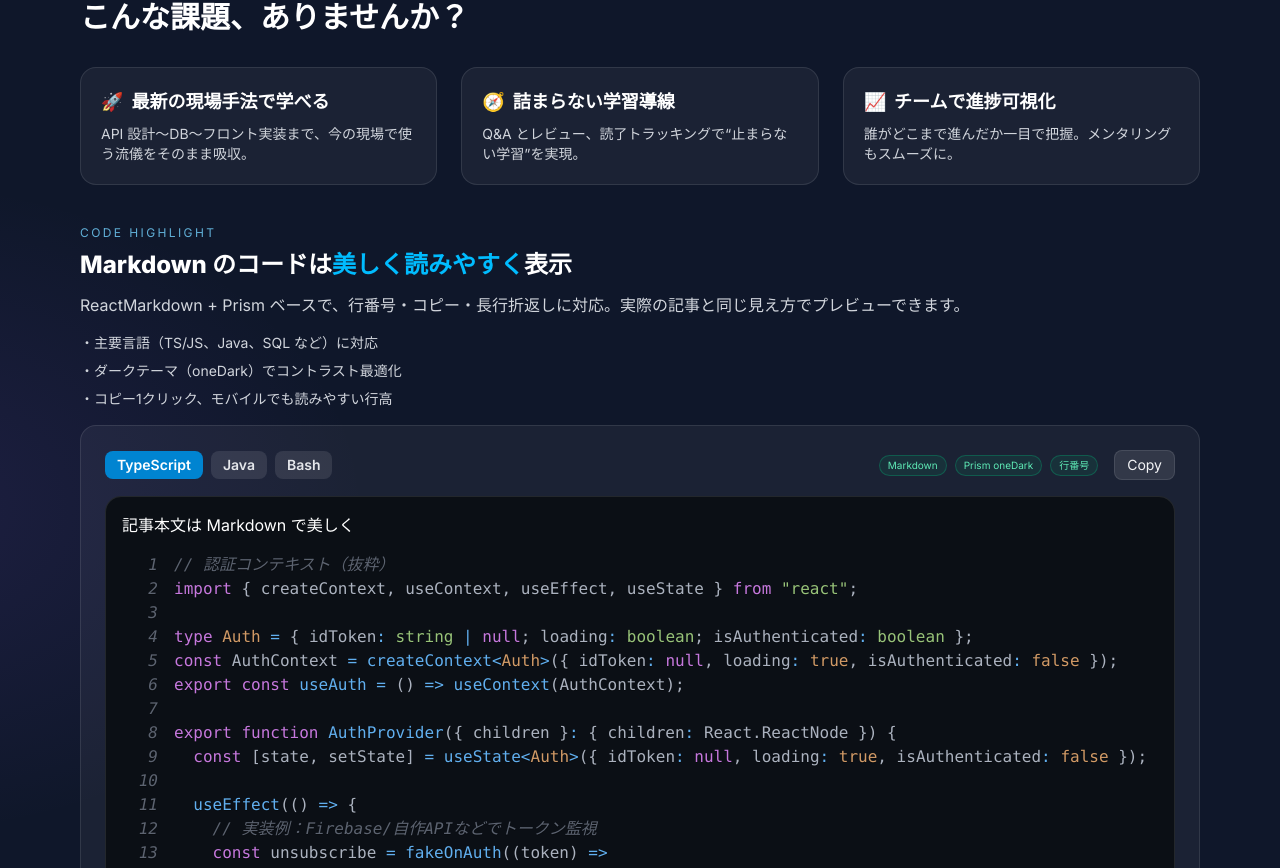
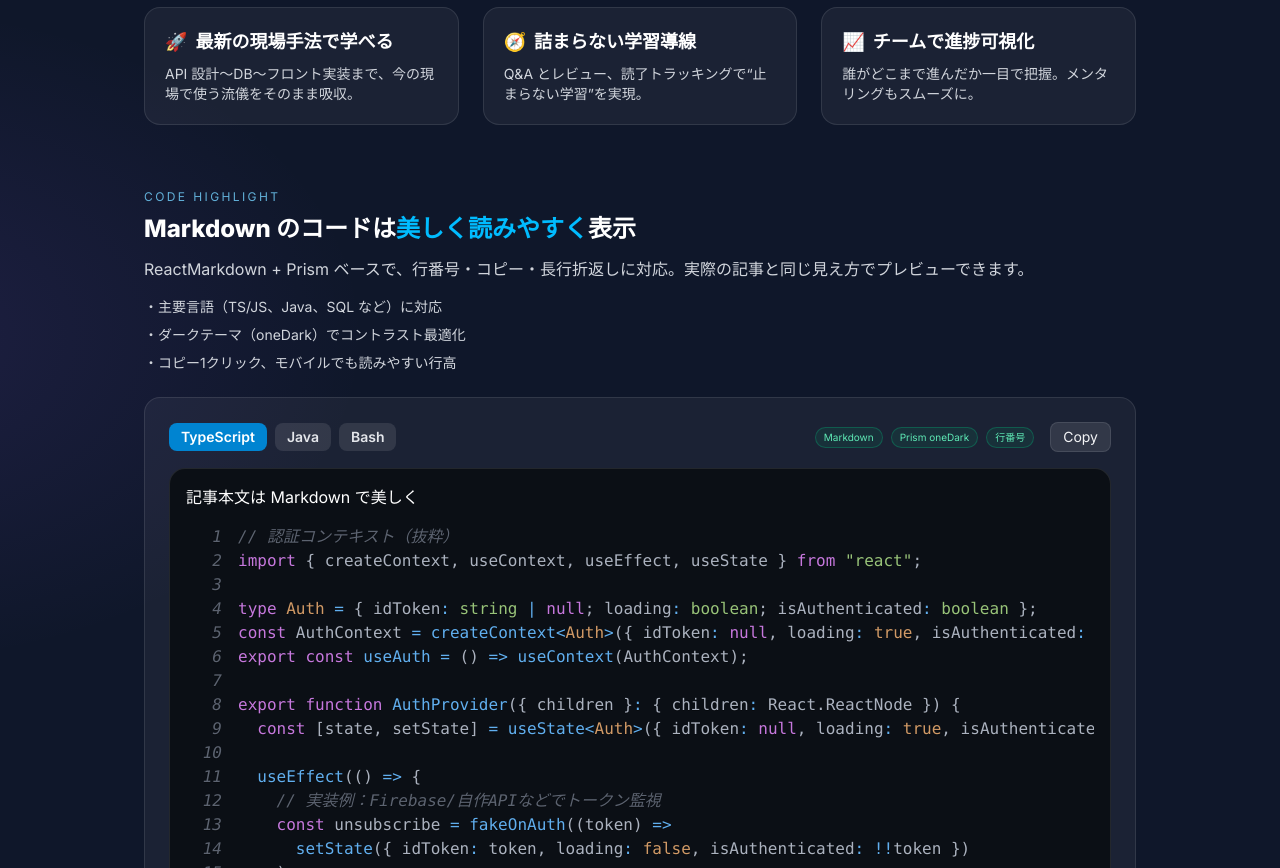
Before and after one commit to muraokajade/dev-nav-lp, a React (Vite) app: page / in a window 1280 px wide. Shown: the part 772-1640 px from the top of the page. Built offline with nearby package versions, Linux system fonts and the light colour scheme.

Commit message:
first commit

```diff
--- a/src/App.tsx
+++ b/src/App.tsx
@@ -12,18 +12,15 @@
 
 const App: React.FC = () => {
   return (
-    <div className="text-white font-[Inter] scroll-smooth">
-      {/* ページ先頭アンカー（視覚的には非表示） */}
-      <span id="top" className="sr-only" aria-hidden="true" />
-
-      {/* Header */}
+    // ヘッダーかぶり対策（stickyヘッダーぶんのオフセット）
+    <div id="top" className="text-white font-[Inter] scroll-smooth scroll-pt-14">
+      {/* Header（本文と同じ幅に統一） */}
       <header className="sticky top-0 z-40 backdrop-blur bg-black/30 border-b border-white/10">
-        <div className="max-w-6xl mx-auto px-4 h-14 flex items-center justify-between">
-          {/* ブランド＝ホームリンク */}
+        <div className="max-w-5xl mx-auto px-4 h-14 flex items-center justify-between">
           <a
             href="#top"
             aria-label="Go to home"
-            className="text-xl font-extrabold rounded focus:outline-none focus-visible:ring-2 focus-visible:ring-sky-400 hover:opacity-90"
+            className="text-xl font-extrabold hover:opacity-90 focus-visible:ring-2 focus-visible:ring-sky-400 rounded"
           >
             <span className="text-sky-400">{site.brand}</span>
           </a>
@@ -36,8 +33,11 @@
             ))}
           </nav>
 
+          {/* 資料請求は本体サイトへ */}
           <a
-            href="#contact"
+            href={site.requestUrl}
+            target="_blank"
+            rel="noopener noreferrer"
             className="px-3 py-1.5 rounded-lg bg-sky-500 hover:bg-sky-400 text-sm font-semibold btn-shine"
           >
             {site.ctaLabel}
@@ -45,7 +45,9 @@
         </div>
       </header>
 
-      {/* Sections */}
+      {/* Main：幅と縦リズムを一括管理。モバイルは固定CTAぶつかり回避で pb-20 */}
+      <main className="max-w-5xl mx-auto px-4 pb-20 md:pb-0">
+        <div className="space-y-12 md:space-y-20 lg:space-y-24">
           <Hero />
           <Features />
           <Flow />
@@ -53,29 +55,35 @@
           <FAQ />
           <CTA />
 
-      {/* Contact（ダミー） */}
-      <Section id="contact" className="py-14">
-        <div className="mb-8">
+          {/* Contact：本体サイトへ誘導（mailtoは使わない運用） */}
+          <Section id="contact">
+            <div className="mb-6">
               <div className="text-xs uppercase tracking-[.2em] text-sky-300/80 mb-2">Contact</div>
-          <h2 className="text-2xl md:text-3xl font-extrabold text-white">お問い合わせ</h2>
+              <h2 className="text-2xl md:text-3xl font-extrabold">お問い合わせ</h2>
             </div>
-        <p className="text-gray-300 mb-6 text-sm">
-          フォームは後で差し替え。今はメールリンクだけ用意しています。
+            <p className="text-gray-300 mb-4 text-sm">
+              資料請求/お問い合わせは本サイトのフォームからお願いします。
             </p>
             <a
-          href={`mailto:${site.contactMail}`}
-          className="px-4 py-2 rounded-xl bg-white/10 hover:bg-white/20 border border-white/10"
+              href={site.requestUrl}
+              target="_blank"
+              rel="noopener noreferrer"
+              className="inline-block px-4 py-2 rounded-xl bg-white/10 hover:bg-white/20 border border-white/10"
             >
-          {site.contactMail} にメールする
+              本サイトで資料請求する
             </a>
           </Section>
+        </div>
+      </main>
 
       <Footer />
 
-      {/* Sticky CTA（モバイル） */}
+      {/* Sticky CTA（モバイルも外部リンクに統一） */}
       <div className="fixed bottom-3 inset-x-0 px-4 md:hidden">
         <a
-          href="#contact"
+          href={site.requestUrl}
+          target="_blank"
+          rel="noopener noreferrer"
           className="block text-center rounded-xl bg-sky-500 hover:bg-sky-400 font-bold py-3 btn-shine"
         >
           いますぐ資料請求
--- a/src/components/FAQ.tsx
+++ b/src/components/FAQ.tsx
@@ -19,7 +19,7 @@
 };
 
 export const FAQ: React.FC = () => (
-  <Section id="faq" className="py-14">
+  <Section id="faq">
     <div className="mb-8">
       <div className="text-xs uppercase tracking-[.2em] text-sky-300/80 mb-2">FAQ</div>
       <h2 className="text-2xl md:text-3xl font-extrabold text-white">よくある質問</h2>
--- a/src/components/Features.tsx
+++ b/src/components/Features.tsx
@@ -1,21 +1,22 @@
+// src/components/Features.tsx
 import React from "react";
 import { Section } from "./Section";
 import { site } from "../data/site";
 import CodeShowcase from "./CodeShowcase";
 
 export const Features: React.FC = () => (
-  <Section id="features" className="py-14">
+  <Section id="features">
     {/* 見出し */}
     <div className="mb-8">
       <div className="text-xs uppercase tracking-[.2em] text-sky-300/80 mb-2">Why</div>
-      <h2 className="text-2xl md:text-3xl font-extrabold text-white">こんな課題、ありませんか？</h2>
+      <h2 className="text-2xl md:text-3xl font-extrabold">こんな課題、ありませんか？</h2>
     </div>
 
     {/* 課題カード */}
     <div className="grid md:grid-cols-3 gap-6">
       {site.features.map((f) => (
         <div key={f.title} className="p-5 rounded-2xl bg-white/5 border border-white/10">
-          <div className="text-lg font-semibold mb-2">
+          <div className="text-lg font-semibold mb-2 flex items-center">
             <span className="mr-2">{f.icon}</span>
             {f.title}
           </div>
@@ -24,22 +25,21 @@
       ))}
     </div>
 
-    {/* コード・ショーケース */}
-    <div className="mt-10">
+    {/* コード・ショーケース（下をしっかり空ける） */}
+    <div className="mt-12 md:mt-16">
       <div className="text-xs uppercase tracking-[.2em] text-sky-300/80 mb-2">Code Highlight</div>
-      <h3 className="text-xl md:text-2xl font-extrabold text-white">
+      <h2 className="text-xl md:text-2xl font-extrabold">
         Markdown のコードは<strong className="text-sky-400">美しく読みやすく</strong>表示
-      </h3>
+      </h2>
       <p className="mt-3 text-gray-300">
-        ReactMarkdown + Prism ベースで、⾏番号・コピー・長⾏折返しに対応。実際の記事と同じ見え方でプレビューできます。
+        ReactMarkdown + Prism ベースで、行番号・コピー・長⾏折返しに対応。実際の記事と同じ見え方でプレビューできます。
       </p>
       <ul className="mt-4 space-y-2 text-sm text-gray-300">
         <li>・主要言語（TS/JS、Java、SQL など）に対応</li>
         <li>・ダークテーマ（oneDark）でコントラスト最適化</li>
         <li>・コピー1クリック、モバイルでも読みやすい行高</li>
       </ul>
-
-      <CodeShowcase className="mt-4" />
+      <CodeShowcase className="mt-6" />
     </div>
   </Section>
 );
--- a/src/components/Section.tsx
+++ b/src/components/Section.tsx
@@ -1,36 +1,13 @@
 // src/components/Section.tsx
 import clsx from "clsx";
-
-type Space = "tight" | "normal" | "loose";
+import React from "react";
 
 export const Section: React.FC<{
   id?: string;
   className?: string;
-  space?: Space;
-  /** 上だけ余白を潰す */
-  flushTop?: boolean;
-  /** 下だけ余白を潰す */
-  flushBottom?: boolean;
   children: React.ReactNode;
-}> = ({ id, className, space = "normal", flushTop, flushBottom, children }) => {
-  const pad: Record<Space, string> = {
-    tight:  "py-10 md:py-14",
-    normal: "py-16 md:py-24",
-    loose:  "py-20 md:py-32",
-  };
-
-  return (
-    <section
-      id={id}
-      className={clsx(
-        "max-w-6xl mx-auto px-4 scroll-mt-20 md:scroll-mt-24",
-        pad[space],
-        flushTop && "!pt-0",
-        flushBottom && "!pb-0",
-        className
-      )}
-    >
-      {children}
-    </section>
-  );
-};
+}> = ({ id, className, children }) => (
+  <section id={id} className={clsx("w-full scroll-mt-14", className)}>
+    {children}
+  </section>
+);
--- a/src/components/Voices.tsx
+++ b/src/components/Voices.tsx
@@ -3,7 +3,7 @@
 import { site } from "../data/site";
 
 export const Voices: React.FC = () => (
-  <Section id="voices" className="py-14">
+  <Section id="voices">
     <div className="mb-8">
       <div className="text-xs uppercase tracking-[.2em] text-sky-300/80 mb-2">Voices</div>
       <h2 className="text-2xl md:text-3xl font-extrabold text-white">受講者の声</h2>
--- a/src/data/site.ts
+++ b/src/data/site.ts
@@ -1,13 +1,17 @@
+// src/data/site.ts
 export const site = {
   brand: "DevNav+",
   ctaLabel: "資料請求",
   contactMail: "info@example.com",
 
+  // 本体サイトの資料請求/お問い合わせURL（ここだけ差し替えれば全体に反映）
+  requestUrl: "https://example.com/contact",
+
   nav: [
-      { href: "#features", label: "特徴" },
+    { href: "#features",   label: "特徴" },
     { href: "#curriculum", label: "カリキュラム" },
-      { href: "#voices", label: "導入事例" },
-      { href: "#faq", label: "FAQ" },
+    { href: "#voices",     label: "導入事例" },
+    { href: "#faq",        label: "FAQ" },
   ],
 
   hero: {
@@ -15,47 +19,27 @@
     headline: "3週間で、Spring × React を現場投入レベルに。",
     sub: "手を動かすハンズオンと、詰まったらすぐ聞けるQ&A。読了管理で可視化し、独学の回り道を最短化。",
     stats: [
-        { k: "満足度", v: "4.8 / 5", sub: "受講者アンケート" },
-        { k: "最短到達", v: "3 週間", sub: "現場投入まで" },
-        { k: "対応", v: "24h 以内", sub: "Q&A 返信" },
+      { k: "満足度",   v: "4.8 / 5", sub: "受講者アンケート" },
+      { k: "最短到達", v: "3 週間",   sub: "現場投入まで" },
+      { k: "対応",     v: "24h 以内", sub: "Q&A 返信" },
     ],
   },
 
   features: [
-      {
-        icon: "🚀",
-        title: "最新の現場手法で学べる",
-        body: "API 設計〜DB〜フロント実装まで、今の現場で使う流儀をそのまま吸収。",
-      },
-      {
-        icon: "🧭",
-        title: "詰まらない学習導線",
-        body: "Q&A とレビュー、読了トラッキングで“止まらない学習”を実現。",
-      },
-      {
-        icon: "📈",
-        title: "チームで進捗可視化",
-        body: "誰がどこまで進んだか一目で把握。メンタリングもスムーズに。",
-      },
+    { icon: "🚀", title: "最新の現場手法で学べる", body: "API 設計〜DB〜フロント実装まで、今の現場で使う流儀をそのまま吸収。" },
+    { icon: "🧭", title: "詰まらない学習導線",     body: "Q&A とレビュー、読了トラッキングで“止まらない学習”を実現。" },
+    { icon: "📈", title: "チームで進捗可視化",     body: "誰がどこまで進んだか一目で把握。メンタリングもスムーズに。" },
   ],
 
   flow: [
-      { step: "STEP 1", title: "環境構築", body: "Docker で Spring & React を最短構築。" },
+    { step: "STEP 1", title: "環境構築",   body: "Docker で Spring & React を最短構築。" },
     { step: "STEP 2", title: "最小アプリ", body: "API→画面疎通、一覧/詳細を実装。" },
     { step: "STEP 3", title: "CRUD＋認証", body: "DB/CRUD/JWT 認証まで仕上げ。" },
   ],
 
   voices: [
-      {
-        name: "Web 系自社開発 / S さん",
-        quote:
-          "API 設計からフロントまで“今の現場のやり方”で学べた。Q&A の返信が速く、詰まらず進められた。",
-      },
-      {
-        name: "受託 SI / K さん",
-        quote:
-          "読了トラッキングで上長レビューがやりやすい。チーム全体で進捗が可視化できるのが刺さった。",
-      },
+    { name: "Web 系自社開発 / S さん", quote: "API 設計からフロントまで“今の現場のやり方”で学べた。Q&A の返信が速く、詰まらず進められた。" },
+    { name: "受託 SI / K さん",         quote: "読了トラッキングで上長レビューがやりやすい。チーム全体で進捗が可視化できるのが刺さった。" },
   ],
 
   cta: {
```
Also changed, not shown: src/components/CTA.tsx (+13 -13 lines), src/components/Flow.tsx (+9 -4 lines). Lines whose indentation alone changed are shown as unchanged.
